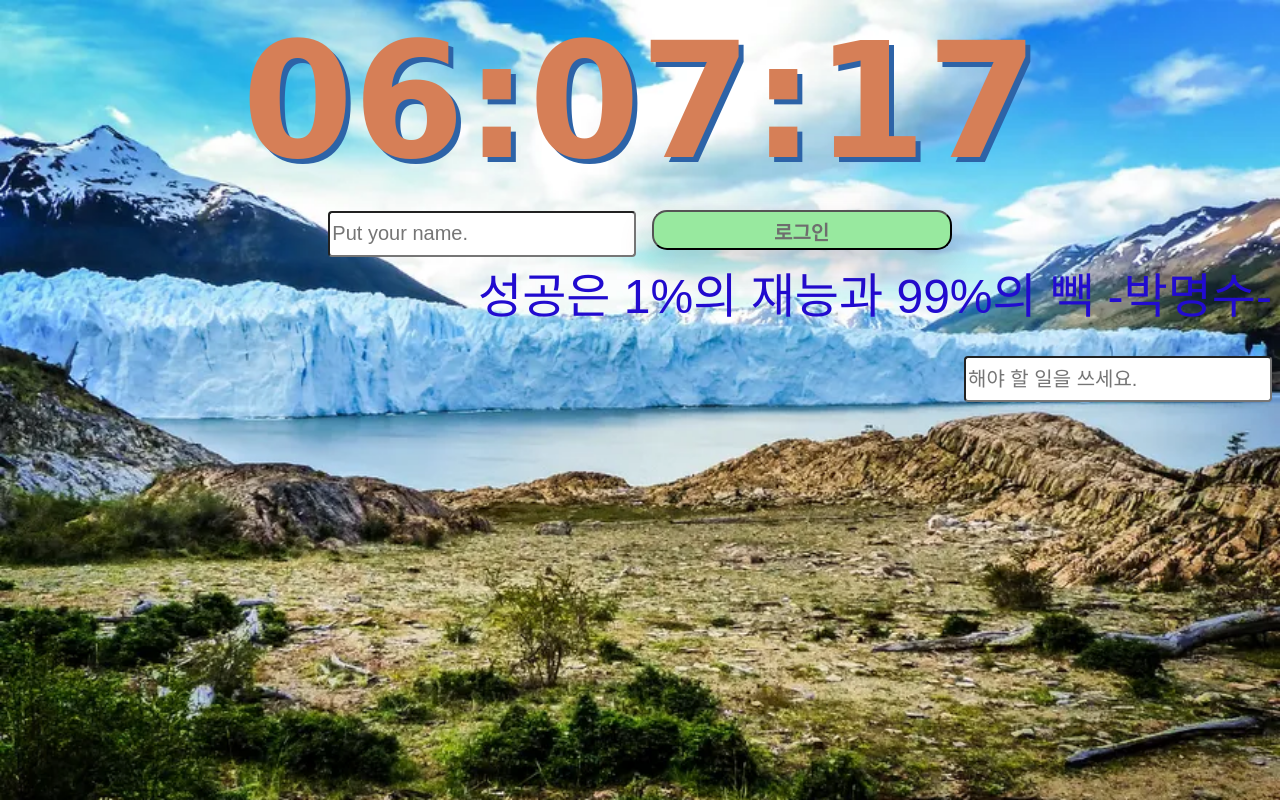
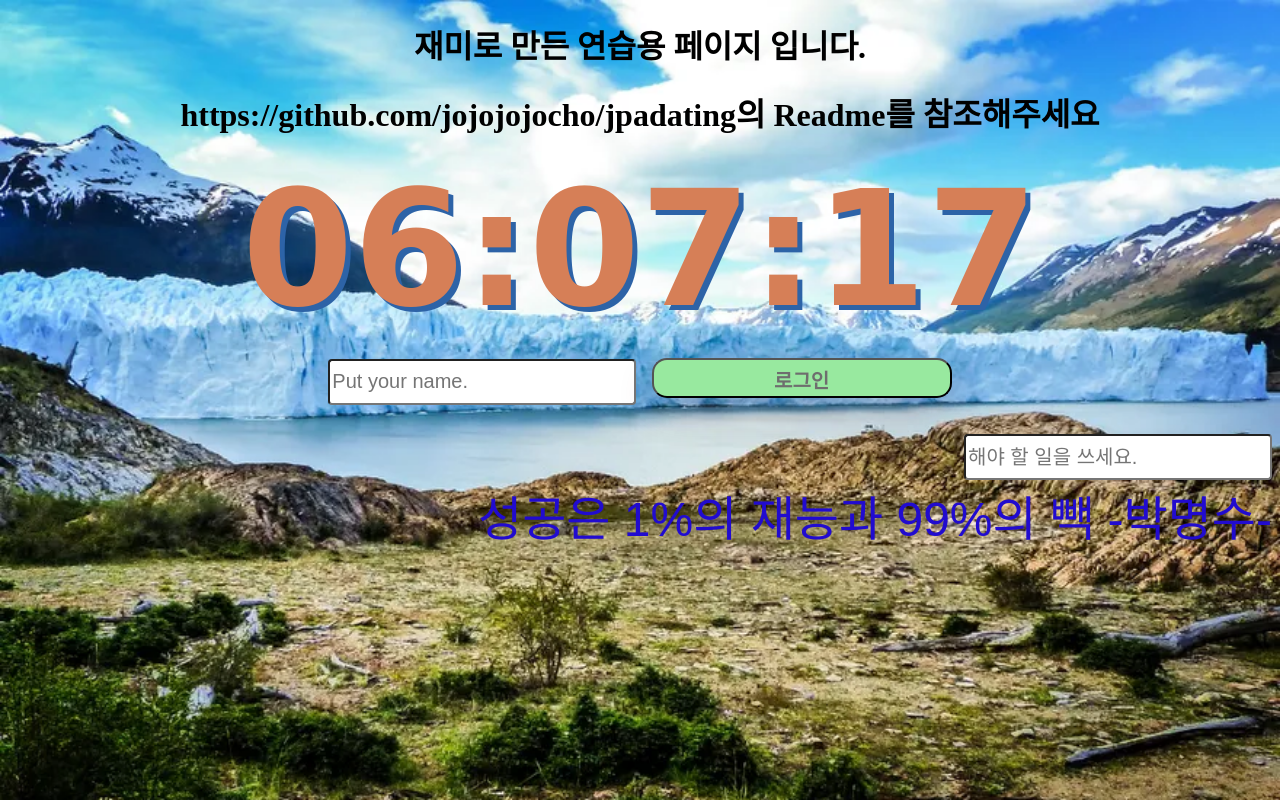
Before and after one commit to jojojojocho/javascript_practice, a plain HTML site: page index.html in a window 1280 px wide. Drawn offline with Linux system fonts and the light colour scheme; a web font is replaced by a local one.

Commit message:
Update index.html

```diff
--- a/index.html
+++ b/index.html
@@ -15,6 +15,8 @@
         <span></span>
         <span></span>
     </div>
+    <h1 style="text-align: center;">재미로 만든 연습용 페이지 입니다.</h1>
+    <h1 style="text-align: center;">https://github.com/jojojojocho/jpadating의 Readme를 참조해주세요</h1>
     <h2 id="clock">00:00:00</h2>
     <form id="login-form" class="hidden">
         <input
@@ -27,13 +29,16 @@
 
     <h1 id="greeting" class="hidden"></h1>
 
-    <div id="quote">
-        <span></span>
-        <span></span>
-    </div>
+
     <form id="todo-form">
         <input required type="text" placeholder="해야 할 일을 쓰세요.">
     </form>
+    <footer>
+        <div id="quote">
+            <span></span>
+            <span></span>
+        </div>
+    </footer>
     <ul id="todo-list"></ul>
     <script src="js/background.js"></script>
     <script src="js/lifequotes.js"></script>
@@ -41,5 +46,6 @@
     <script src="js/clock.js"></script>
     <script src="js/todo.js"></script>
     <script src="js/weather.js"></script>
+
 </body>
 </html>
```
